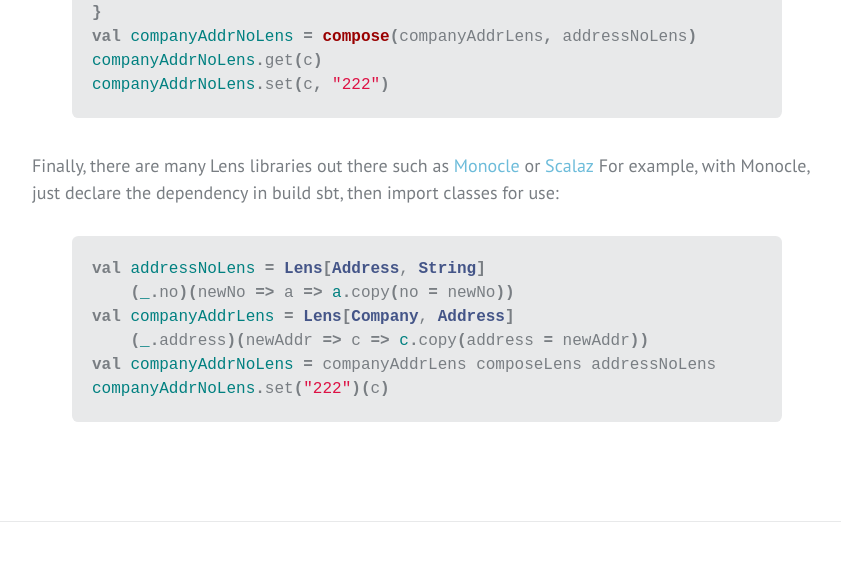
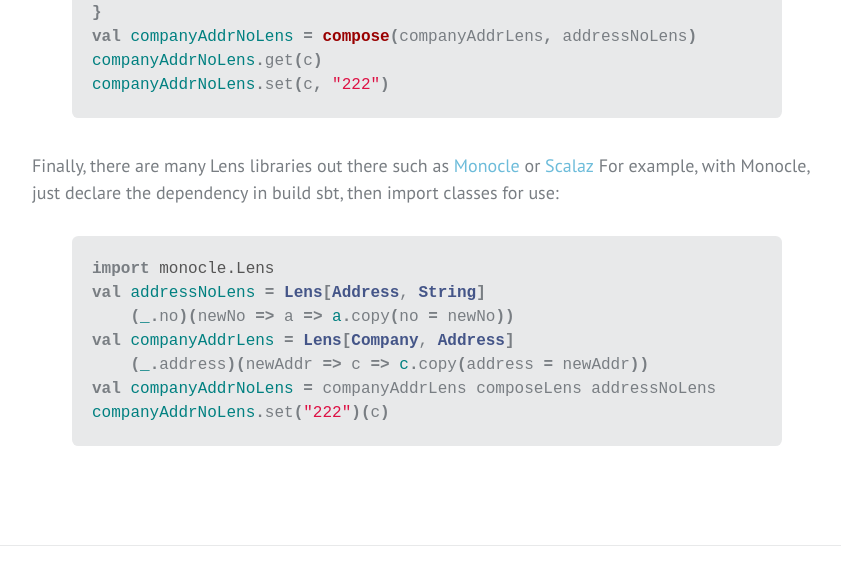
Before and after one commit to nhantran/nhantran.github.io, a Jekyll site: the page built from _posts/2016-01-02-update-immutable-object.md, in a window 1280 px wide and 900 px high, scrolled down 2368 px, cut to the strip 0-572 px from the top of the window. Shown: the whole strip, without its empty margins (213-1054 px from the left). Built offline with Jekyll 4.4.1, drawn with Linux system fonts in a browser that asks for light colours; comment, search, counter and statistics services are not loaded.

Commit message:
Add import to Monocle code snippet

```diff
--- a/_posts/2016-01-02-update-immutable-object.md
+++ b/_posts/2016-01-02-update-immutable-object.md
@@ -93,6 +93,7 @@ Finally, there are many Lens libraries out there such as [Monocle][github-monocl
 For example, with Monocle, just declare the dependency in build sbt, then import classes for use:
 
 {% highlight scala %}
+import monocle.Lens
 val addressNoLens = Lens[Address, String]
     (_.no)(newNo => a => a.copy(no = newNo))
 val companyAddrLens = Lens[Company, Address]
```
Also changed, not shown: 1 other file.
